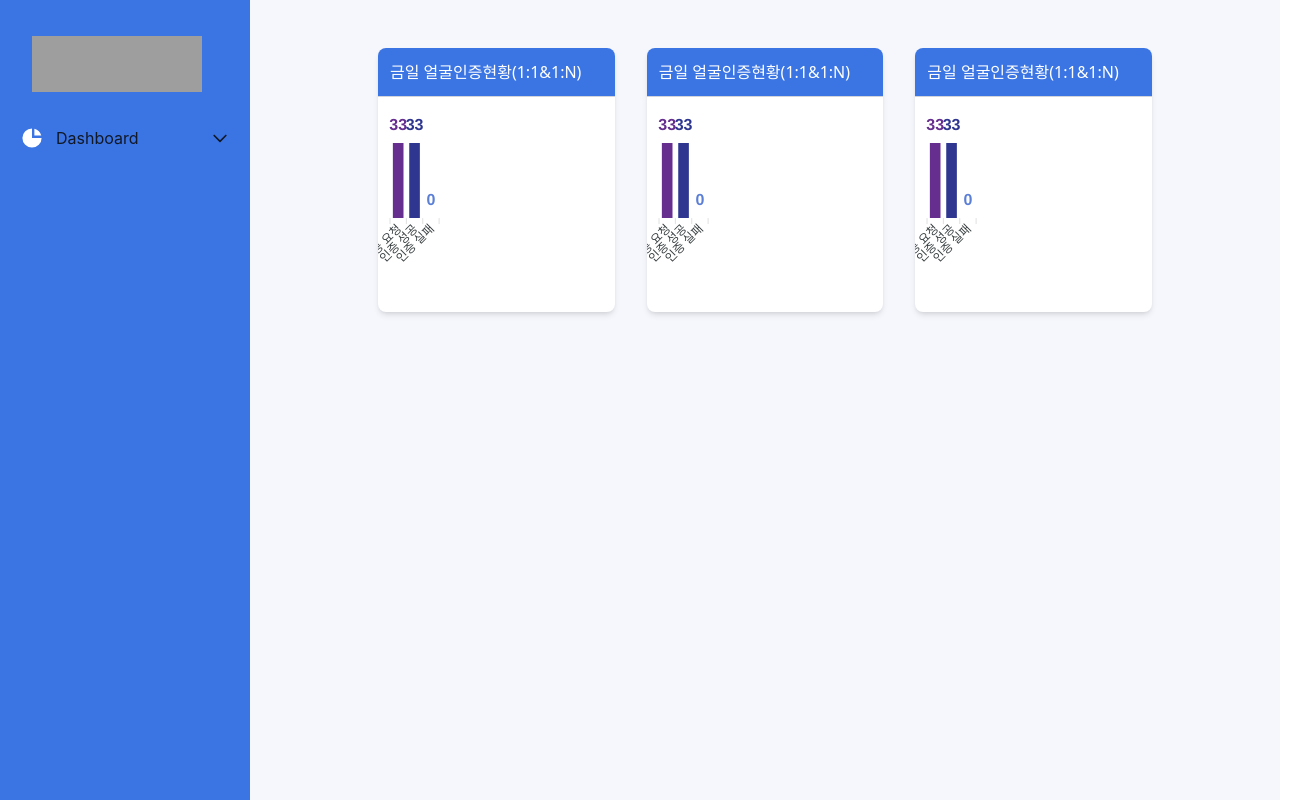
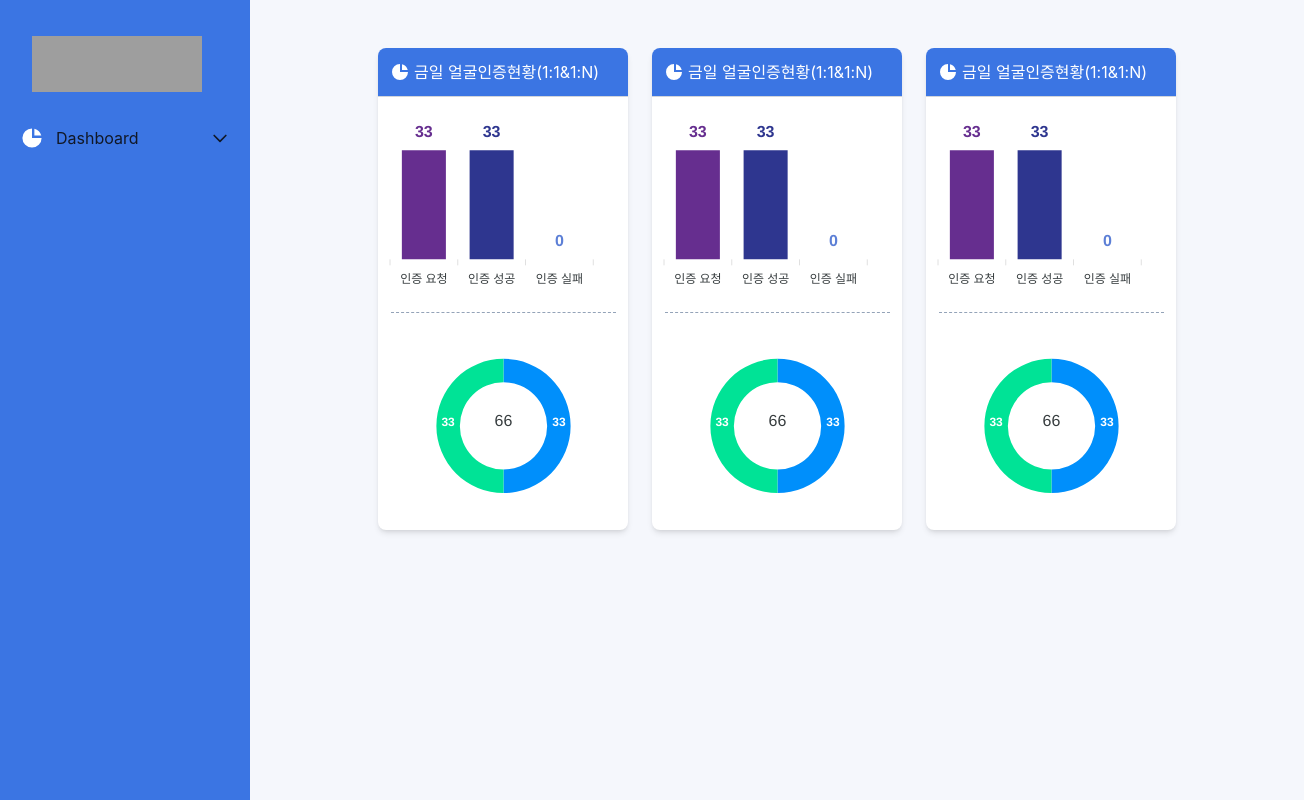
Before and after one commit to jeongye01/frs_prototype_fe, a Next.js app: page / in a window 1280 px wide. Shown: the whole page, 1304 px wide, since content can reach past the window. Built offline with nearby package versions, Linux system fonts and the light colour scheme; grey boxes are pictures that could not be loaded.

Commit message:
대시보드에 파이차트 추가

```diff
--- a/components/chart/BarChart.tsx
+++ b/components/chart/BarChart.tsx
@@ -89,12 +89,12 @@ function BarChart({ data, colors, categories }: Props) {
     <>
       {data?.length === colors?.length &&
         colors?.length === categories?.length && (
-          <div>
+          <div className="w-full">
             <ReactApexChart
               type="bar"
               series={state.series}
               options={state.options}
-              width="30%"
+              width="100%"
               height="200px"
             />
           </div>
--- a/components/chart/PieChart.tsx
+++ b/components/chart/PieChart.tsx
@@ -83,12 +83,12 @@ function PieChart() {
   };
 
   return (
-    <div className="relative w-fit pointer-events-none">
+    <div className="pointer-events-none">
       <ReactApexChart
         type="donut"
         series={state.series}
         options={state.options}
-        width="400px"
+        width="100%"
       />
     </div>
   );
--- a/pages/index.tsx
+++ b/pages/index.tsx
@@ -34,37 +34,32 @@ const values = [
 ];
 const Home: NextPage = () => {
   return (
-    <div className="px-32 grid grid-cols-3 gap-8 mt-12 bg-[#f5f7fc] ">
-      <div className=" shadow-md  w-full rounded-lg bg-white">
-        <h2 className=" p-3 text-base  block border-b rounded-t-lg border-b-gray-300 bg-[#3b75e3] text-white font-sans">
-          금일 얼굴인증현황(1:1&1:N)
-        </h2>
+    <div className="px-32 flex items-center space-x-6 justify-between mt-12 bg-[#f5f7fc] ">
+      {[1, 1, 1].map((_, idx) => (
+        <div className="flex flex-col items-center shadow-md min-w-[250px]  w-full rounded-lg bg-white">
+          <div className="flex items-center p-3 w-full text-base   border-b rounded-t-lg border-b-gray-300 bg-[#3b75e3] ">
+            <svg
+              xmlns="http://www.w3.org/2000/svg"
+              className="h-5 w-5 mr-1 text-white"
+              viewBox="0 0 20 20"
+              fill="currentColor"
+            >
+              <path d="M2 10a8 8 0 018-8v8h8a8 8 0 11-16 0z" />
+              <path d="M12 2.252A8.014 8.014 0 0117.748 8H12V2.252z" />
+            </svg>
+            <h2 className="text-white">금일 얼굴인증현황(1:1&1:N)</h2>
+          </div>
           <BarChart
             data={[33, 33, 0]}
             categories={['인증 요청', '인증 성공', '인증 실패']}
             colors={['#662e8f', '#2e368f', '#5c7fd6']}
           />
+          <div className="border-t  w-[90%] border-dashed border-t-slate-400" />
+          <div className="mt-4 py-6  w-[70%] ">
+            <PieChart />
           </div>
-      <div className=" shadow-md  w-full rounded-lg bg-white">
-        <h2 className=" p-3 text-base  block border-b rounded-t-lg border-b-gray-300 bg-[#3b75e3] text-white font-sans">
-          금일 얼굴인증현황(1:1&1:N)
-        </h2>
-        <BarChart
-          data={[33, 33, 0]}
-          categories={['인증 요청', '인증 성공', '인증 실패']}
-          colors={['#662e8f', '#2e368f', '#5c7fd6']}
-        />
         </div>
-      <div className=" shadow-md  w-full rounded-lg bg-white">
-        <h2 className=" p-3 text-base  block border-b rounded-t-lg border-b-gray-300 bg-[#3b75e3] text-white font-sans">
-          금일 얼굴인증현황(1:1&1:N)
-        </h2>
-        <BarChart
-          data={[33, 33, 0]}
-          categories={['인증 요청', '인증 성공', '인증 실패']}
-          colors={['#662e8f', '#2e368f', '#5c7fd6']}
-        />
-      </div>
+      ))}
     </div>
   );
 };
```
Lines whose indentation alone changed are shown as unchanged.
